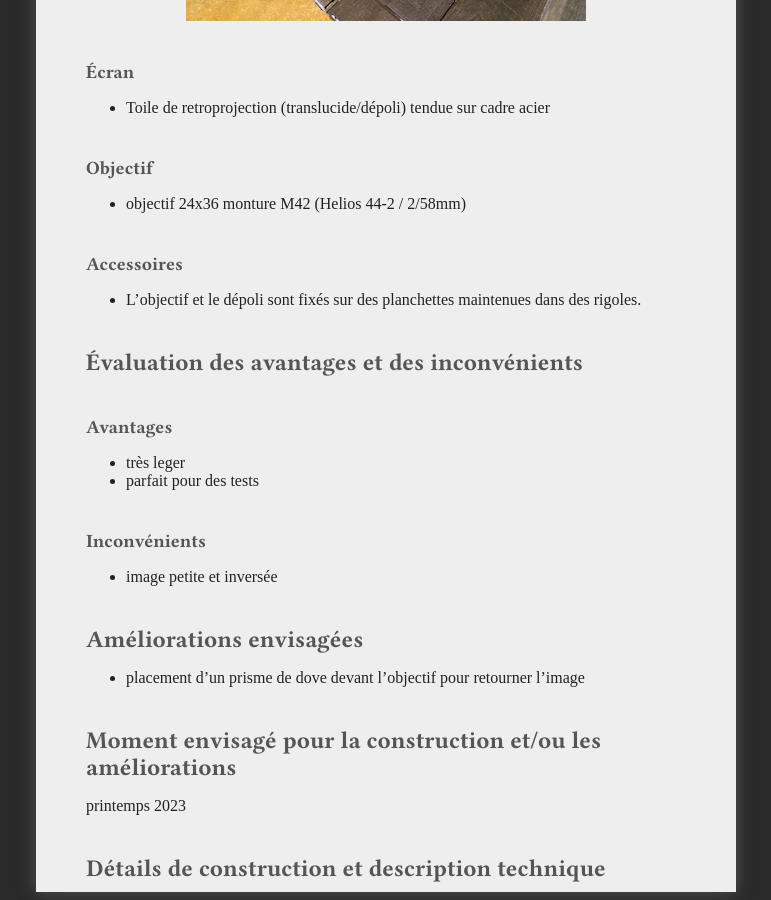
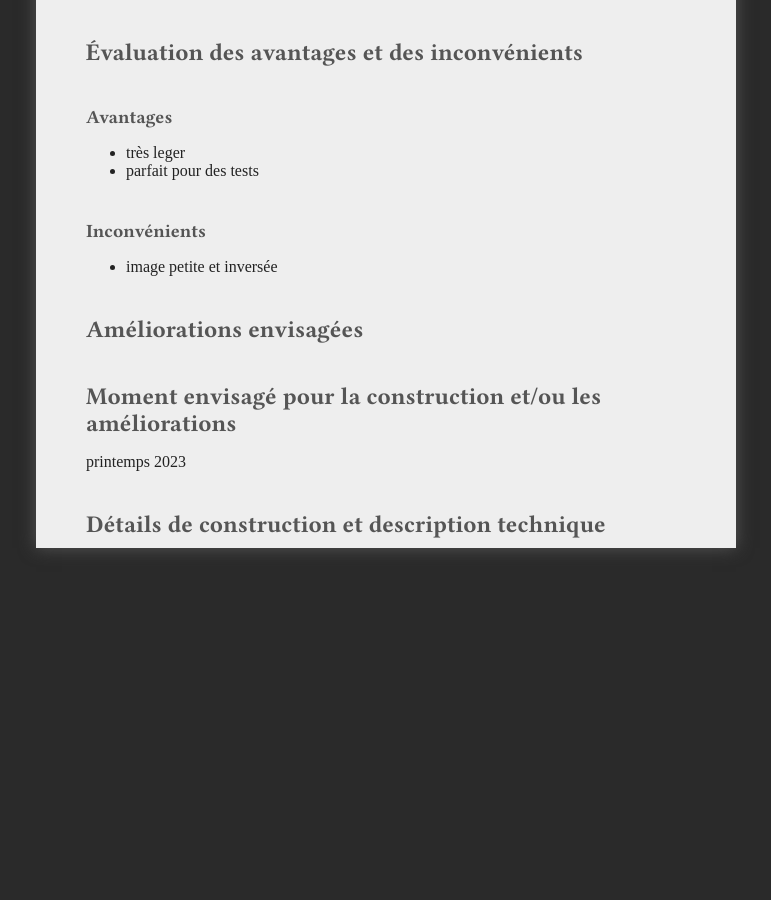
Before and after one commit to virginienokill/camera-obscura, a Jekyll site: the page built from contenu/prototypes/camera00.md, in a window 1280 px wide and 900 px high, scrolled down 1753 px. Shown: the whole window, without its empty margins (254-1025 px from the left). Built offline with Jekyll 4.4.1, drawn with Linux system fonts in a browser that asks for light colours; nearby versions of some CDN libraries; some web fonts are replaced; our own code applies the rules of GitHub Pages for plain Markdown files; a script that is not in the unit is left out; the repository's description, which GitHub fills in, is left out; after the commit the page ends 2309 px from its top, so only the background shows below that.

Commit message:
Update camera00.md

```diff
--- a/contenu/prototypes/camera00.md
+++ b/contenu/prototypes/camera00.md
@@ -5,16 +5,16 @@
 En regardant à l'intérieur de cette camera obscura, on découvre une image à l'endroit d'environ 4 cm x 4 cm de ce qui est devant nous.
 
 ![proto_0](../photos/proto_00V2_ultralight.jpg)
-![mini_chambre_3](../photos/mini_chambre_3_ultralight.jpg)
+
 ## Allure
 Une boite noire de forme parallélépipédique. L'image est projeté sur un dépoli à l'arrière du tube. Un prisme de Dove est placé devant l'objectif.
 
+![mini_chambre_3](../photos/mini_chambre_3_ultralight.jpg)
 ## Matériaux
 
 ### Parrois
 - Carton-bois
 
-![mini_chambre_1](../photos/mini_chambre_1_ultralight.jpg)
 ### Écran
 - Toile de retroprojection (translucide/dépoli) tendue sur cadre acier
 
@@ -34,9 +34,6 @@
 - image petite et inversée
 
 ## Améliorations envisagées
-- placement d'un prisme de dove devant l'objectif pour retourner l'image
-
-
 
 ## Moment envisagé pour la construction et/ou les améliorations
 printemps 2023
```
